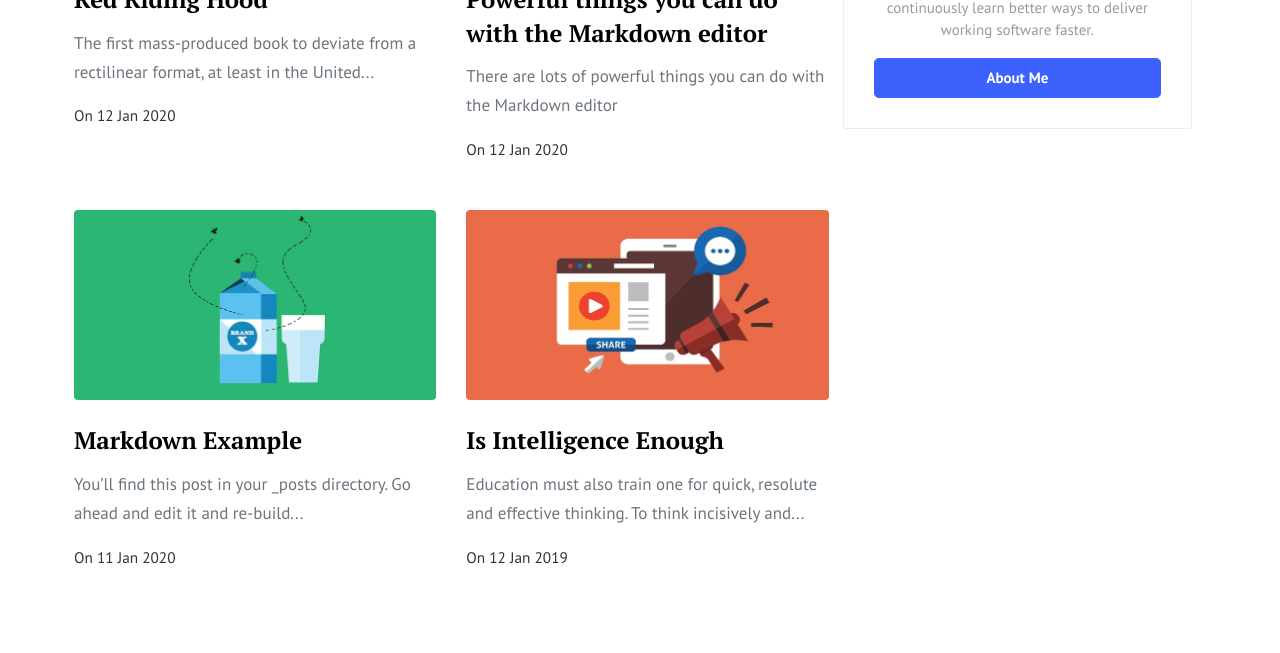
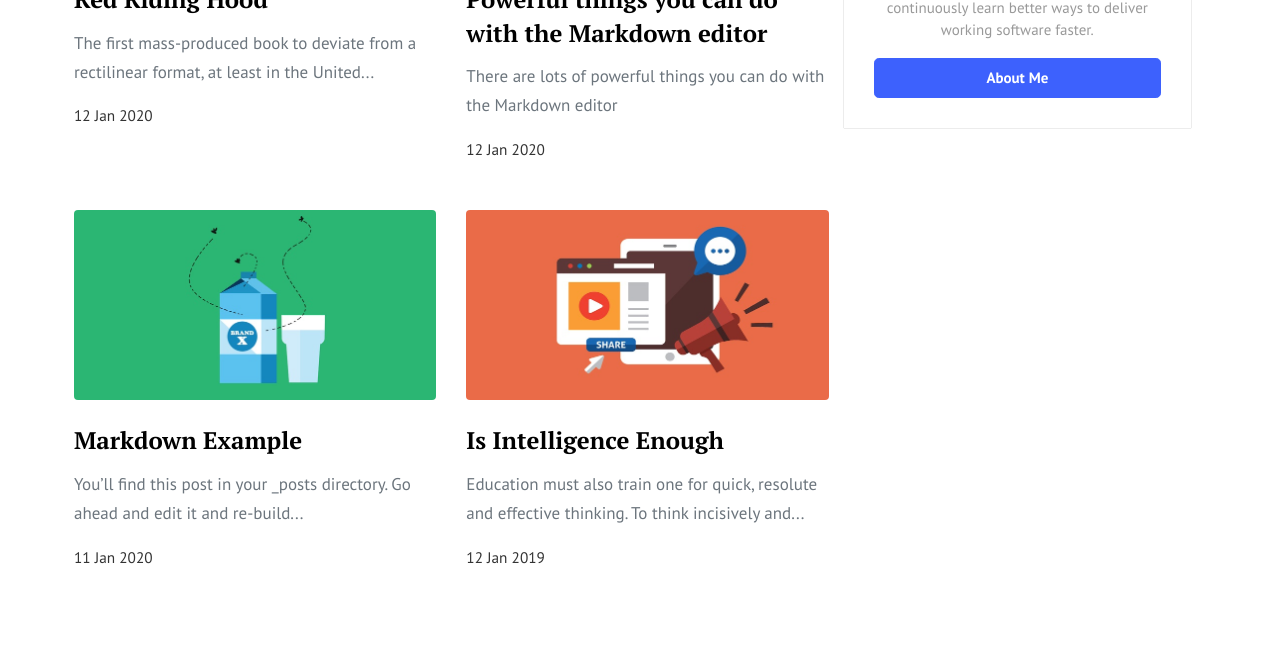
Before and after one commit to AlessioCoser/alessiocoser.github.io, a Jekyll site: the page built from index.html, in a window 1280 px wide and 1314 px high. Shown: the part 419-1072 px from the top of the window. Built offline with Jekyll 4.4.1, drawn with Linux system fonts in a browser that asks for light colours; the list of posts is cut into pages by our own code.

Commit message:
cleanup date text

```diff
--- a/_includes/postbox.html
+++ b/_includes/postbox.html
@@ -10,7 +10,7 @@
         <div class="metafooter">
             <div class="wrapfooter small d-flex align-items-center">
                 <span class="author-meta">
-                  On <span class="post-date">{{ post.date | date_to_string }}</span>
+                  <span class="post-date">{{ post.date | date_to_string }}</span>
                 </span>
                 <div class="clearfix"></div>
             </div>
```
